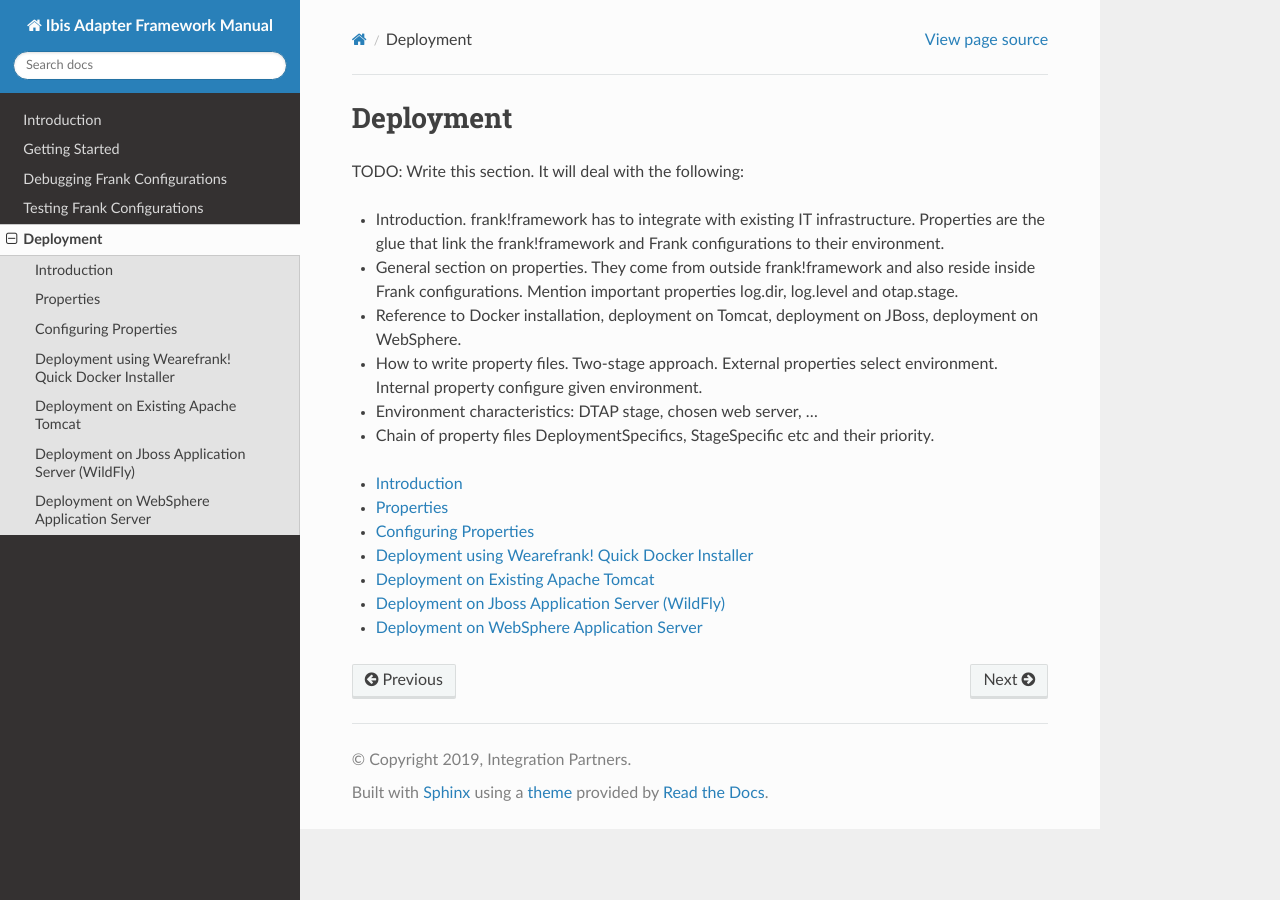
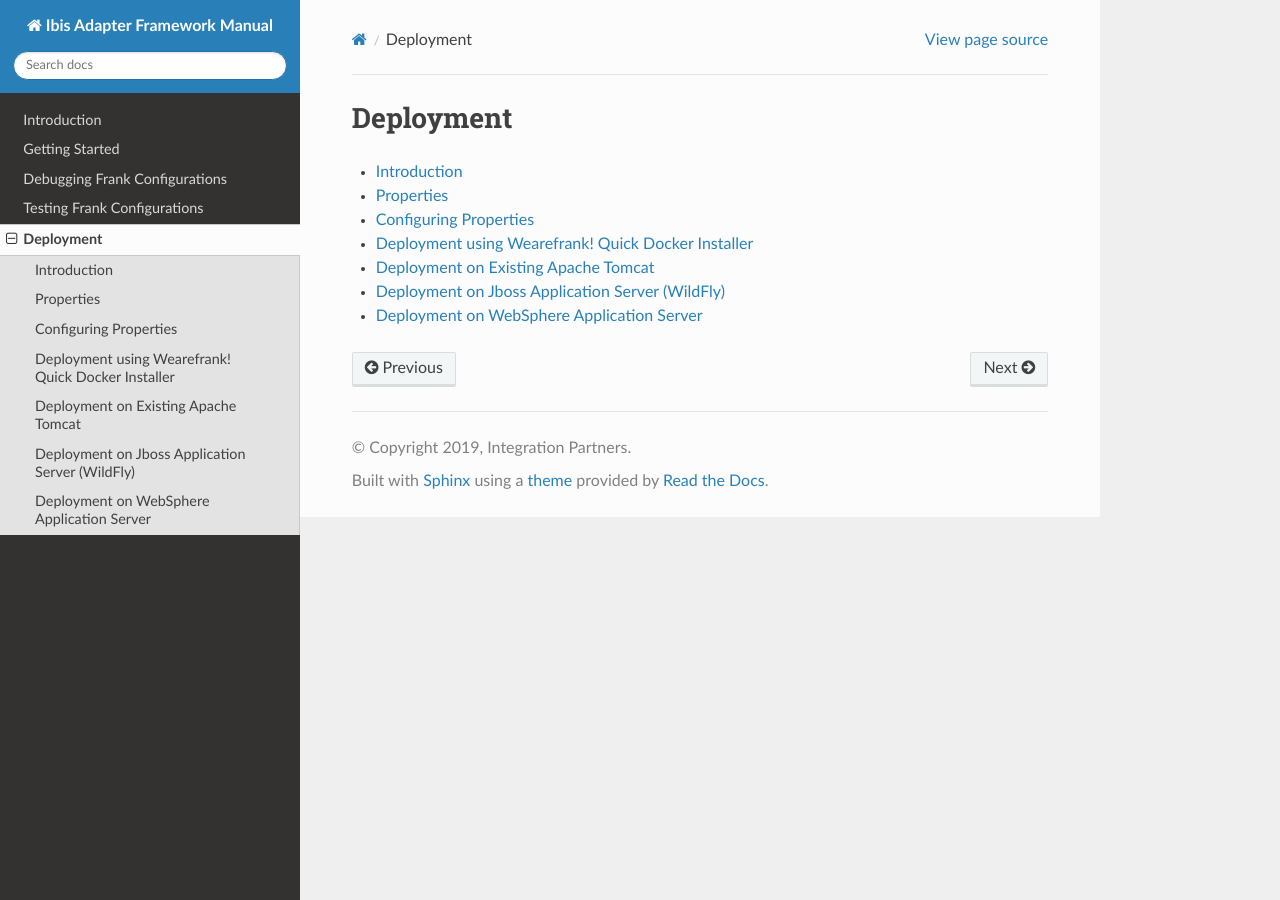
Before and after one commit to frankframework/frank-manual, a Sphinx documentation site: the page built from docs/source/deploying/deploying.rst, in a window 1280 px wide. Built offline with Sphinx 7.4.7 and the Read the Docs theme 2.0.0, drawn with Linux system fonts in a browser that asks for light colours.

Commit message:
Wrote a piece of deployment chapter

```diff
--- a/docs/source/deploying/deploying.rst
+++ b/docs/source/deploying/deploying.rst
@@ -1,14 +1,5 @@
 Deployment
 ==========
-
-TODO: Write this section. It will deal with the following:
-
-* Introduction. frank!framework has to integrate with existing IT infrastructure. Properties are the glue that link the frank!framework and Frank configurations to their environment.
-* General section on properties. They come from outside frank!framework and also reside inside Frank configurations. Mention important properties log.dir, log.level and otap.stage.
-* Reference to Docker installation, deployment on Tomcat, deployment on JBoss, deployment on WebSphere.
-* How to write property files. Two-stage approach. External properties select environment. Internal property configure given environment.
-* Environment characteristics: DTAP stage, chosen web server, ...
-* Chain of property files DeploymentSpecifics, StageSpecific etc and their priority.
 
 .. toctree::
    :maxdepth: 3
```
Also changed, not shown: docs/source/deploying/configuringProperties.rst (+7 -0 lines), docs/source/deploying/properties.rst (+31 -0 lines).
